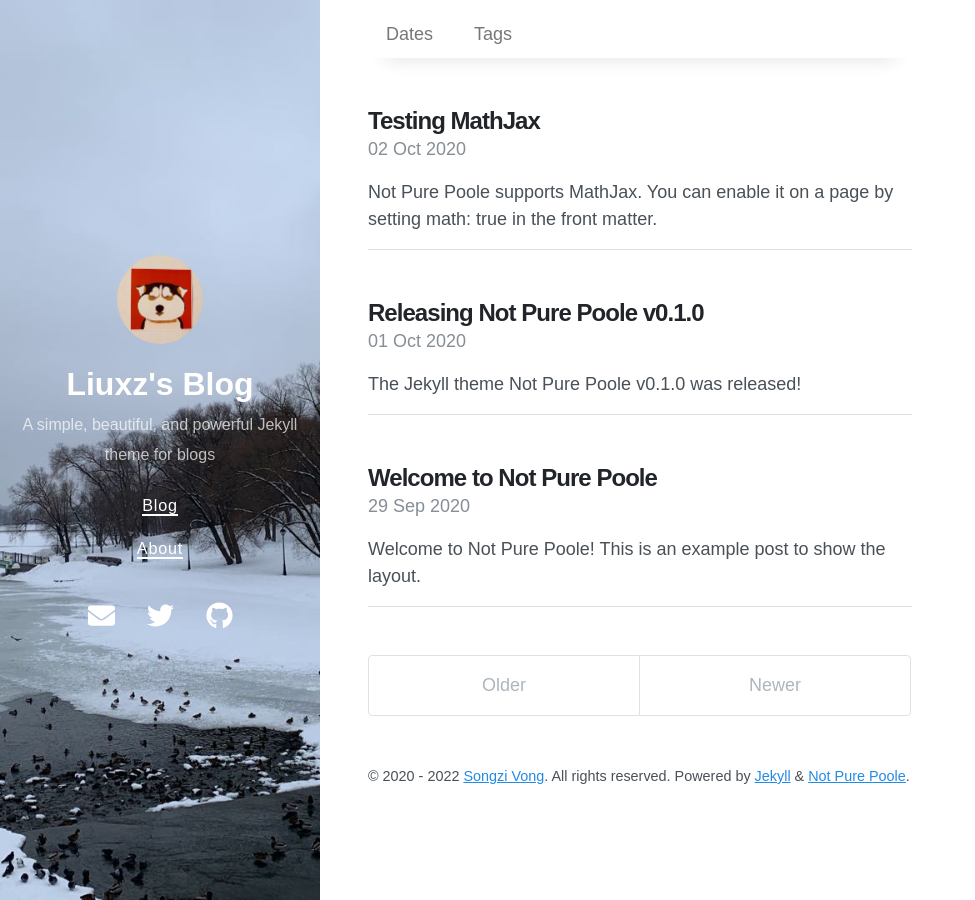
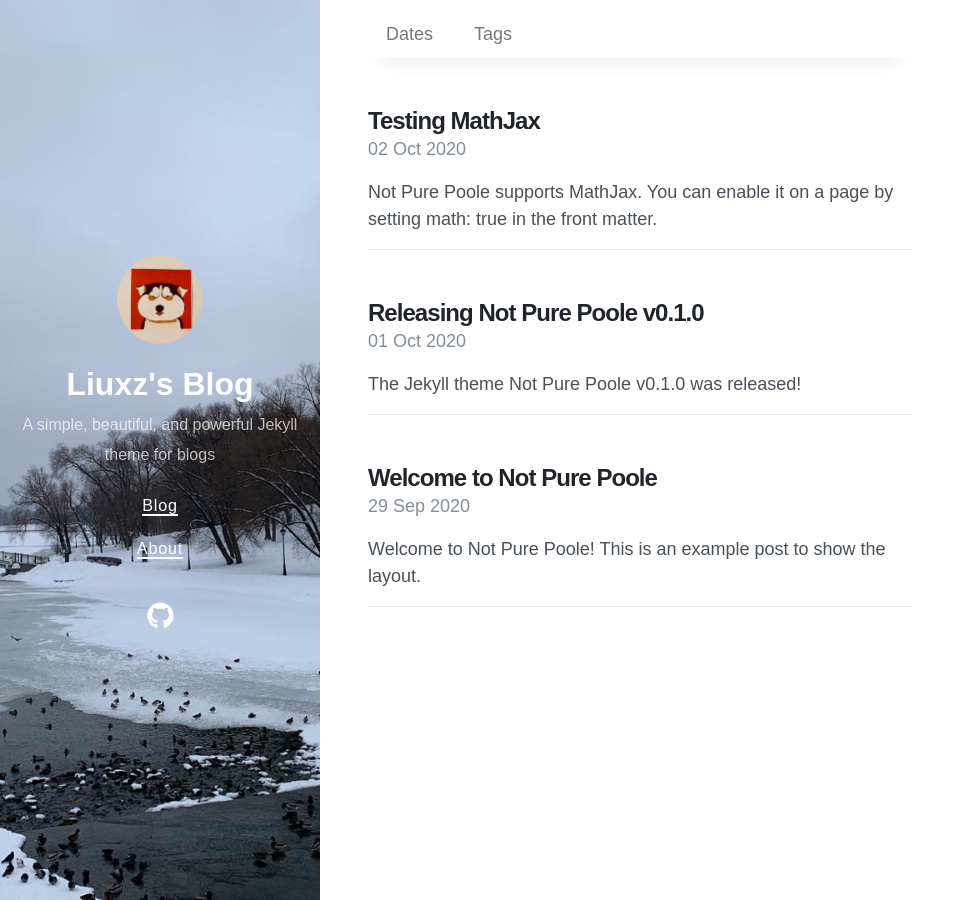
Before and after one commit to lxz0510/lxz0510.github.io, a Jekyll site: the page built from index.html, in a window 1280 px wide. Shown: the whole page, without its empty margins (0-975 px from the left). Built offline with Jekyll 4.4.1, drawn with Linux system fonts in a browser that asks for light colours; nearby versions of some CDN libraries; the list of posts is cut into pages by our own code.

Commit message:
fix init

```diff
--- a/_includes/content.html
+++ b/_includes/content.html
@@ -1,16 +1 @@
 <main>{{ content }}</main>
-
-<footer class="footer">
-  {%- assign year_from = site.posts[-1].date | date: '%Y' -%} {%- assign year_to
-  = site.time | date: '%Y' -%} {%- if year_from == nil or year_from == year_to
-  -%} {%- assign year_string = year_from -%} {%- else -%} {%- assign year_string
-  = year_from | append: '&nbsp;' | append: '-' | append: '&nbsp;' | append:
-  year_to -%} {%- endif -%}
-  <small>
-    &copy; {{ year_string }} {% if site.author %}<a href="{{ site.author.url }}"
-      >{{ site.author.name }}</a
-    >{% endif %}. All rights reserved. Powered by
-    <a href="https://jekyllrb.com/">Jekyll</a> &
-    <a href="https://github.com/lxz0510/not-pure-poole">Not Pure Poole</a>.
-  </small>
-</footer>
--- a/_layouts/home.html
+++ b/_layouts/home.html
@@ -8,38 +8,34 @@
   {% for post in paginator.posts %}
   <section class="post-entry">
     <h2 class="post-title">
-      <a href="{{ post.url | relative_url }}">
-        {{ post.title }}
-      </a>
+      <a href="{{ post.url | relative_url }}"> {{ post.title }} </a>
     </h2>
 
     <div class="post-meta">
-      <time datetime="{{ post.date | date_to_xmlschema }}">{{ post.date | date_to_string }}</time>
+      <time datetime="{{ post.date | date_to_xmlschema }}"
+        >{{ post.date | date_to_string }}</time
+      >
       {%- if jekyll.environment == "production" and site.disqus -%}
-        <span> • </span>
-        <a class="comment-count" href="{{ post.url | relative_url }}#disqus_thread">
-          <span class="disqus-comment-count" data-disqus-url="{{ post.url | absolute_url }}"></span>
-        </a>
+      <span> • </span>
+      <a
+        class="comment-count"
+        href="{{ post.url | relative_url }}#disqus_thread"
+      >
+        <span
+          class="disqus-comment-count"
+          data-disqus-url="{{ post.url | absolute_url }}"
+        ></span>
+      </a>
       {%- endif -%}
     </div>
 
     <p>{{ post.excerpt | strip_html }}</p>
   </section>
-  {% endfor %}
-  {%- if jekyll.environment == "production" and site.disqus -%}
-    <script id="dsq-count-scr" src="//{{ site.disqus }}.disqus.com/count.js" async></script>
+  {% endfor %} {%- if jekyll.environment == "production" and site.disqus -%}
+  <script
+    id="dsq-count-scr"
+    src="//{{ site.disqus }}.disqus.com/count.js"
+    async
+  ></script>
   {%- endif -%}
 </div>
-
-<div class="pagination">
-  {% if paginator.next_page %}
-    <a class="pagination-item older" href="{{ paginator.next_page_path | relative_url }}">Older</a>
-  {% else %}
-    <span class="pagination-item older">Older</span>
-  {% endif %}
-  {% if paginator.previous_page %}
-    <a class="pagination-item newer" href="{{ paginator.previous_page_path | prepend: relative_url }}">Newer</a>
-  {% else %}
-    <span class="pagination-item newer">Newer</span>
-  {% endif %}
-</div>
```
Also changed, not shown: _data/social.yml (+1 -7 lines).
